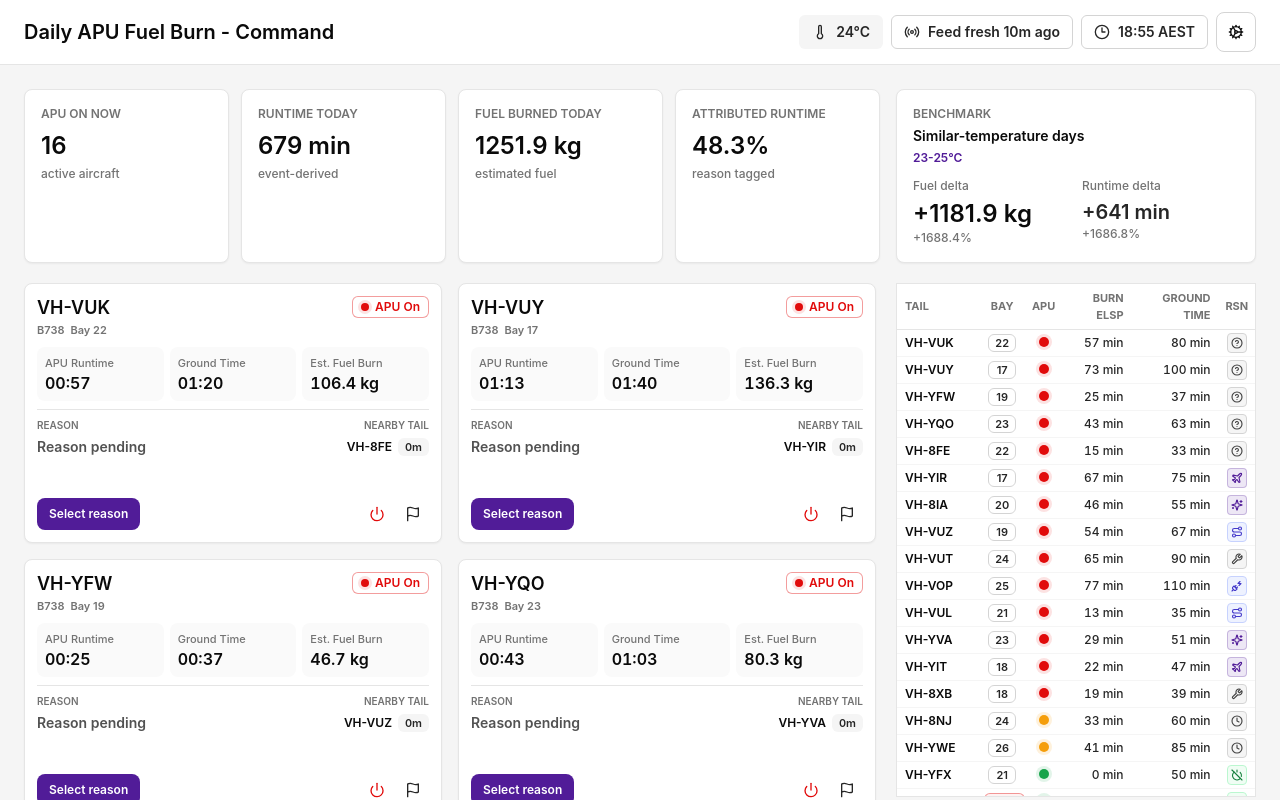
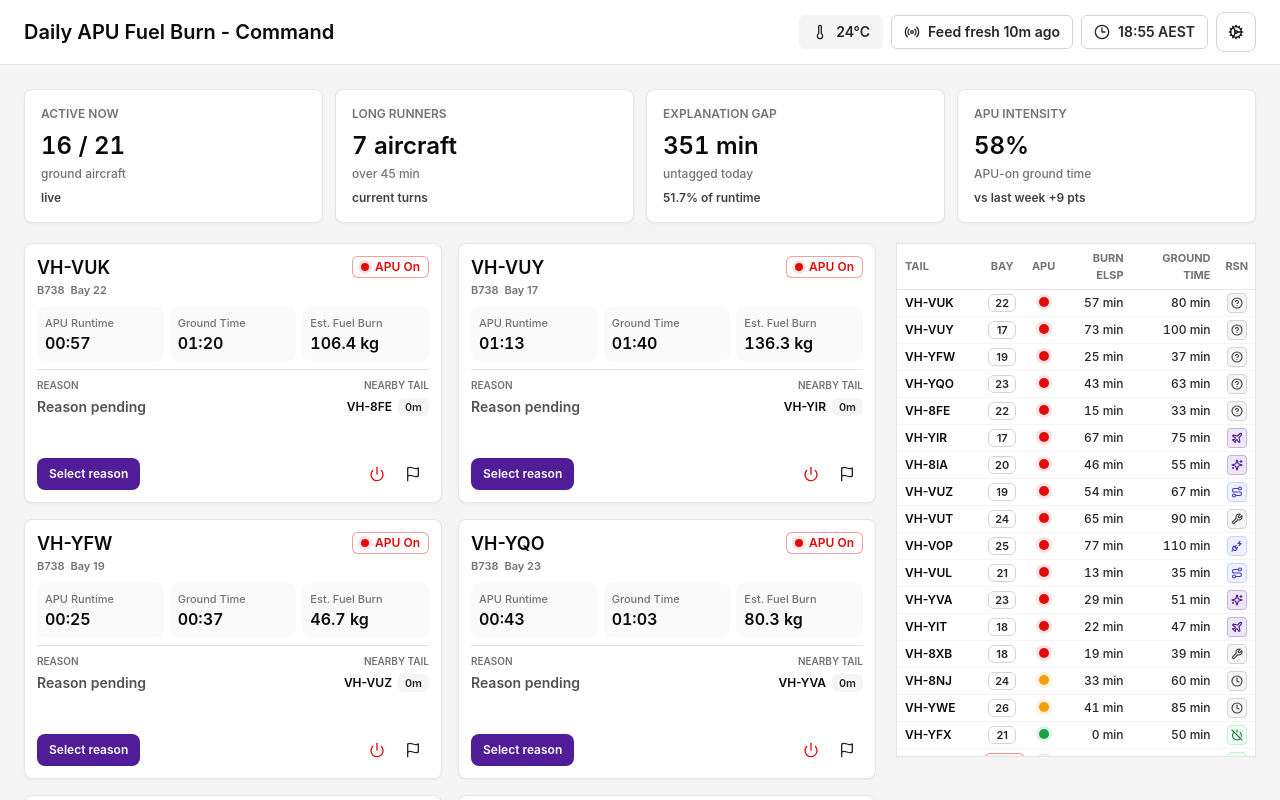
Before and after one commit to ben-dowden/APU-Alerting-Dashboard, a Next.js app: page /senior/bne in a window 1280 px wide. Shown: the top 800 px of the page. Built offline with nearby package versions, Linux system fonts and the light colour scheme.

Commit message:
Implement-APU-command-metric-bar

```diff
--- a/components/senior/bne-command-board.tsx
+++ b/components/senior/bne-command-board.tsx
@@ -21,7 +21,6 @@ import {
 import { readWorkflowEvents } from "@/lib/prototype/workflow-event-store";
 import {
   deriveAircraftCards,
-  deriveBenchmarkPanel,
   deriveCurrentBoard,
   deriveDailyScorecard,
   type AircraftCardReadModel,
@@ -39,10 +38,10 @@ import type { ReasonPickerSelection } from "./reason-picker";
 const boardNowIso = "2026-05-22T08:55:00.000Z";
 
 const benchmarkBaselines = {
-  similar_temperature: { runtimeMinutes: 38, fuelKg: 70 },
-  weekly_average: { runtimeMinutes: 44, fuelKg: 81 },
-  monthly_average: { runtimeMinutes: 49, fuelKg: 90 },
-  annual_average: { runtimeMinutes: 52, fuelKg: 96 },
+  similar_temperature: { runtimeMinutes: 38, fuelKg: 70, apuIntensityPercent: 45.6 },
+  weekly_average: { runtimeMinutes: 44, fuelKg: 81, apuIntensityPercent: 48.6 },
+  monthly_average: { runtimeMinutes: 49, fuelKg: 90, apuIntensityPercent: 42.6 },
+  annual_average: { runtimeMinutes: 52, fuelKg: 96, apuIntensityPercent: 39.6 },
 };
 
 const boardSettings = {
@@ -131,15 +130,12 @@ export function BneCommandBoard() {
   const prioritizedGroundAircraft = aircraftCards
     .map((aircraft) => groundAircraftByTail.get(aircraft.tail))
     .filter((aircraft): aircraft is GroundAircraftState => Boolean(aircraft));
-  const benchmarkPanel = deriveBenchmarkPanel(
-    {
-      runtimeMinutes: scorecard.runtimeMinutesToday,
-      fuelKg: scorecard.estimatedFuelKgToday,
-      temperatureC: board.weather?.temperatureC ?? 0,
-    },
-    "similar_temperature",
-    benchmarkBaselines,
-  );
+  const benchmarkCurrent = {
+    runtimeMinutes: scorecard.runtimeMinutesToday,
+    fuelKg: scorecard.estimatedFuelKgToday,
+    temperatureC: board.weather?.temperatureC ?? 0,
+    apuIntensityPercent: scorecard.apuIntensityPercent,
+  };
   const runWorkflowAction = (
     aircraft: GroundAircraftState,
     action: (context: WorkflowActionContext) => void,
@@ -306,7 +302,11 @@ export function BneCommandBoard() {
       />
 
       <main className="mx-auto flex w-full max-w-[1600px] flex-col gap-5 px-4 py-4 sm:px-6 lg:py-6">
-        <ScorecardBenchmarkBand benchmark={benchmarkPanel} scorecard={scorecard} />
+        <ScorecardBenchmarkBand
+          benchmarkBaselines={benchmarkBaselines}
+          benchmarkCurrent={benchmarkCurrent}
+          scorecard={scorecard}
+        />
         <div className="grid gap-5 xl:grid-cols-[minmax(0,1fr)_360px]">
           <AircraftBoard
             aircraft={aircraftCards}
--- a/components/senior/scorecard-benchmark-band.tsx
+++ b/components/senior/scorecard-benchmark-band.tsx
@@ -1,25 +1,92 @@
-import type { BenchmarkPanel, DailyScorecard } from "@/lib/read-models";
+"use client";
+
+import { useEffect, useState } from "react";
+
 import { Card, CardContent } from "@/components/ui/card";
+import {
+  activeBenchmarkModeForElapsed,
+  wallboardBenchmarkRotationIntervalMs,
+  wallboardRotationTickMs,
+} from "@/components/wallboard/wallboard-rotation";
+import {
+  deriveBenchmarkPanel,
+  type BenchmarkBaselines,
+  type BenchmarkCurrent,
+  type DailyScorecard,
+} from "@/lib/read-models";
 
 type ScorecardBenchmarkBandProps = {
   scorecard: DailyScorecard;
-  benchmark: BenchmarkPanel;
+  benchmarkBaselines: BenchmarkBaselines;
+  benchmarkCurrent: BenchmarkCurrent;
 };
 
-const formatSigned = (value: number) => (value > 0 ? `+${value}` : `${value}`);
+type MetricTile = {
+  label: string;
+  value: string;
+  detail: string;
+  context: string;
+};
 
-export function ScorecardBenchmarkBand({ scorecard, benchmark }: ScorecardBenchmarkBandProps) {
-  const metrics = [
-    { label: "APU on now", value: `${scorecard.activeApuCount}`, detail: "active aircraft" },
-    { label: "Runtime today", value: `${scorecard.runtimeMinutesToday} min`, detail: "event-derived" },
-    { label: "Fuel burned today", value: `${scorecard.estimatedFuelKgToday} kg`, detail: "estimated fuel" },
-    { label: "Attributed runtime", value: `${scorecard.attributedRuntimePercent}%`, detail: "reason tagged" },
+const formatWholePercent = (value: number) => `${Math.round(value)}%`;
+
+const scorecardMetricsFor = (
+  scorecard: DailyScorecard,
+  intensityComparisonLabel: string,
+): MetricTile[] => [
+  {
+    label: "Active now",
+    value: `${scorecard.activeApuCount} / ${scorecard.groundAircraftCount}`,
+    detail: "ground aircraft",
+    context: "live",
+  },
+  {
+    label: "Long runners",
+    value: `${scorecard.longRunnerCount} aircraft`,
+    detail: `over ${scorecard.longRunnerThresholdMinutes} min`,
+    context: "current turns",
+  },
+  {
+    label: "Explanation gap",
+    value: `${scorecard.untaggedRuntimeMinutes} min`,
+    detail: "untagged today",
+    context: `${scorecard.untaggedRuntimePercent}% of runtime`,
+  },
+  {
+    label: "APU intensity",
+    value: formatWholePercent(scorecard.apuIntensityPercent),
+    detail: "APU-on ground time",
+    context: intensityComparisonLabel,
+  },
 ];
-  const activeComparison = benchmark.activeComparison;
+
+export function ScorecardBenchmarkBand({
+  scorecard,
+  benchmarkBaselines,
+  benchmarkCurrent,
+}: ScorecardBenchmarkBandProps) {
+  const [elapsedMs, setElapsedMs] = useState(0);
+  const activeBenchmarkMode = activeBenchmarkModeForElapsed(elapsedMs);
+  const benchmark = deriveBenchmarkPanel(
+    benchmarkCurrent,
+    activeBenchmarkMode,
+    benchmarkBaselines,
+  );
+  const metrics = scorecardMetricsFor(
+    scorecard,
+    benchmark.activeComparison.apuIntensityComparisonLabel,
+  );
+
+  useEffect(() => {
+    const intervalId = window.setInterval(() => {
+      setElapsedMs((currentElapsedMs) => currentElapsedMs + wallboardRotationTickMs);
+    }, wallboardRotationTickMs);
+
+    return () => window.clearInterval(intervalId);
+  }, []);
 
   return (
-    <div className="grid gap-4 xl:grid-cols-[minmax(0,1fr)_360px]">
-      <section aria-label="Daily scorecard" className="grid gap-3 sm:grid-cols-2 lg:grid-cols-4">
+    <section aria-label="APU command metrics" className="grid gap-3 sm:grid-cols-2 lg:grid-cols-4">
       {metrics.map((metric) => (
         <Card key={metric.label}>
           <CardContent className="p-4">
@@ -29,55 +96,24 @@ export function ScorecardBenchmarkBand({ scorecard, benchmark }: ScorecardBenchm
             >
               {metric.label}
             </p>
-              <p className="mt-2 text-2xl font-semibold tracking-normal text-neutral-950">
+            <p className="mt-2 text-2xl font-semibold tracking-normal tabular-nums text-neutral-950">
               {metric.value}
             </p>
             <p className="mt-1 text-xs font-medium text-neutral-500">{metric.detail}</p>
+            <p
+              aria-live={metric.label === "APU intensity" ? "polite" : undefined}
+              className="mt-2 text-xs font-semibold text-neutral-700"
+              data-rotation-interval-ms={
+                metric.label === "APU intensity"
+                  ? wallboardBenchmarkRotationIntervalMs
+                  : undefined
+              }
+            >
+              {metric.context}
+            </p>
           </CardContent>
         </Card>
       ))}
     </section>
-
-      <section aria-label="Benchmark comparison">
-        <Card className="h-full">
-          <CardContent className="flex h-full flex-col gap-3 p-4">
-            <div>
-              <p className="text-xs font-semibold uppercase tracking-normal text-neutral-500">
-                Benchmark
-              </p>
-              <p className="mt-1 text-sm font-semibold text-neutral-950">
-                {activeComparison.basisLabel}
-              </p>
-              {activeComparison.temperatureBandLabel ? (
-                <p className="mt-1 text-xs font-semibold text-virgin-purple">
-                  {activeComparison.temperatureBandLabel}
-                </p>
-              ) : null}
-            </div>
-
-            <div className="grid grid-cols-2 gap-3">
-              <div>
-                <p className="text-xs font-medium text-neutral-500">Fuel delta</p>
-                <p className="mt-1 text-2xl font-semibold text-neutral-950">
-                  {formatSigned(activeComparison.fuelDeltaKg)} kg
-                </p>
-                <p className="text-xs font-medium text-neutral-500">
-                  {formatSigned(activeComparison.fuelDeltaPercent)}%
-                </p>
-              </div>
-              <div>
-                <p className="text-xs font-medium text-neutral-500">Runtime delta</p>
-                <p className="mt-1 text-xl font-semibold text-neutral-800">
-                  {formatSigned(activeComparison.runtimeDeltaMinutes)} min
-                </p>
-                <p className="text-xs font-medium text-neutral-500">
-                  {formatSigned(activeComparison.runtimeDeltaPercent)}%
-                </p>
-              </div>
-            </div>
-          </CardContent>
-        </Card>
-      </section>
-    </div>
   );
 }
```
Also changed, not shown: 2 other files (tests, documents, lock files or other folders). Lines whose indentation alone changed are shown as unchanged.
